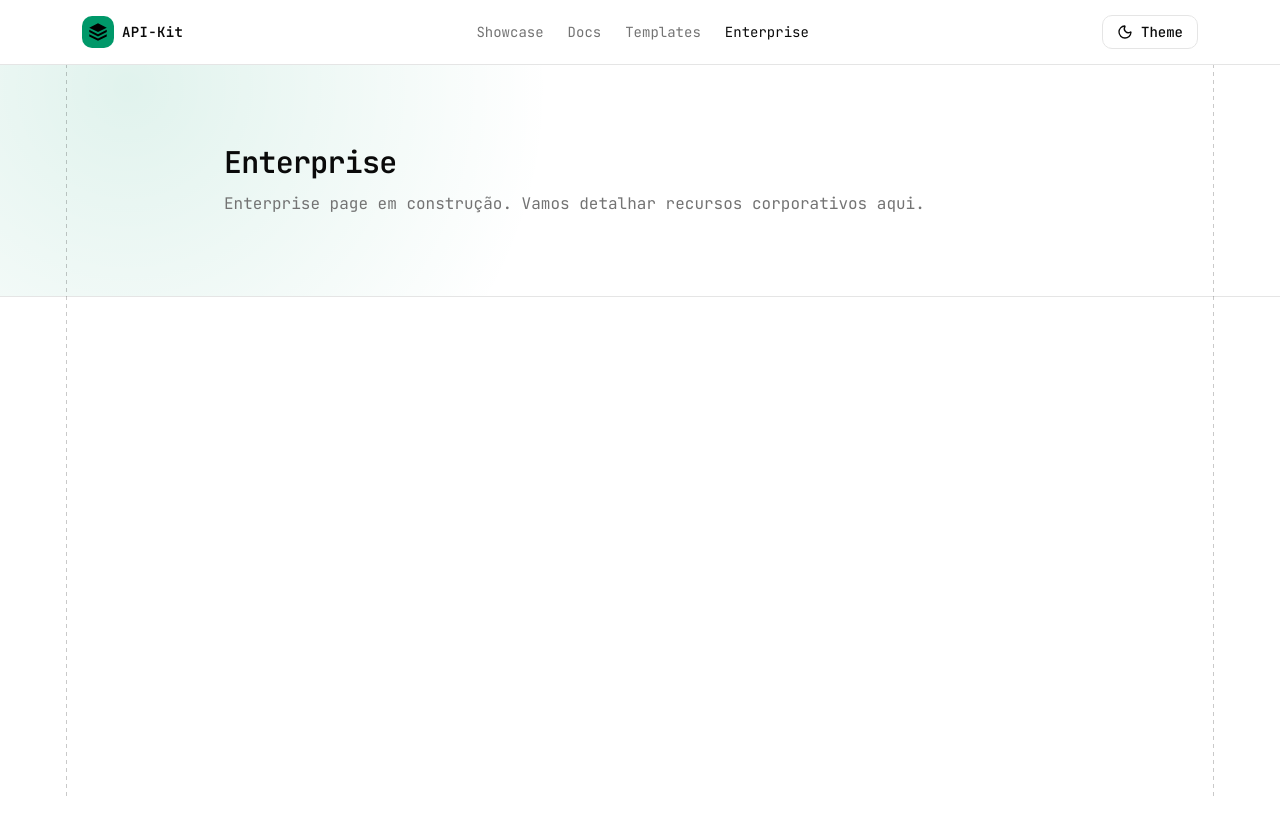
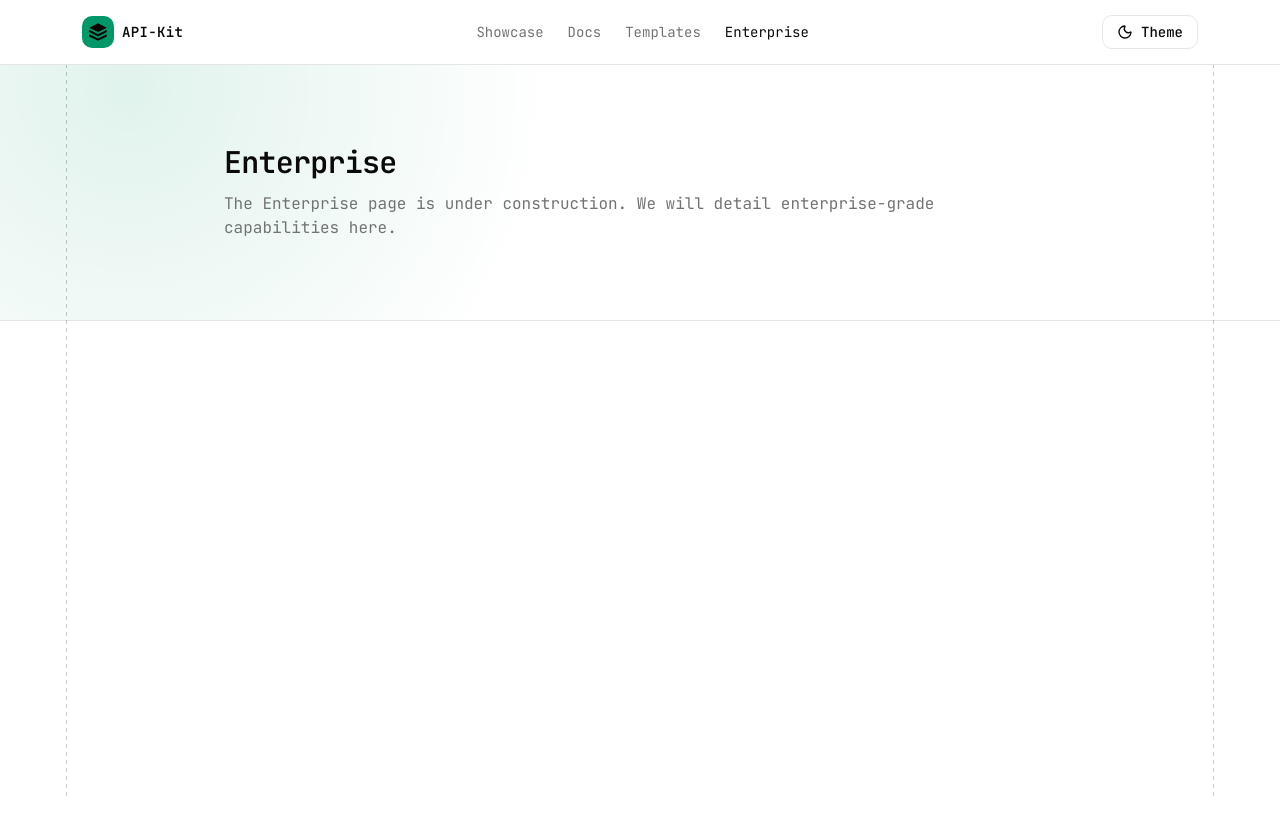
Before and after one commit to API-Kit-com/api-kit, a Next.js app: page /enterprise in a window 1280 px wide. Shown: the top 834 px of the page. Built offline with nearby package versions, Linux system fonts and the light colour scheme.

Commit message:
chore: translate enterprise placeholder copy to English

```diff
--- a/app/enterprise/page.tsx
+++ b/app/enterprise/page.tsx
@@ -7,7 +7,7 @@ export default function EnterprisePage() {
           <div className="relative mx-auto max-w-4xl px-6 py-20 sm:px-8">
             <h1 className="text-3xl font-semibold tracking-tight">Enterprise</h1>
             <p className="mt-3 text-muted-foreground">
-              Enterprise page em construção. Vamos detalhar recursos corporativos aqui.
+              The Enterprise page is under construction. We will detail enterprise-grade capabilities here.
             </p>
           </div>
         </section>
```
